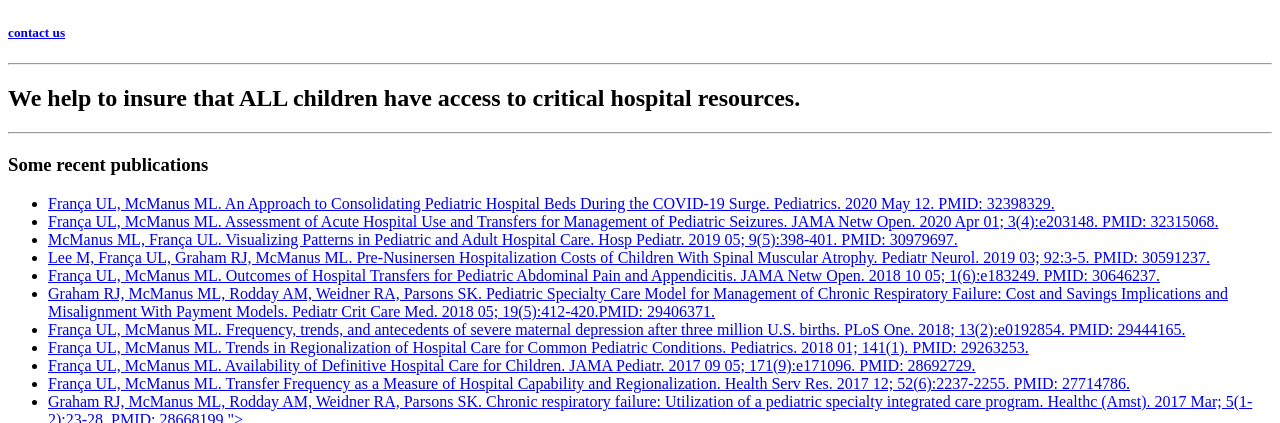
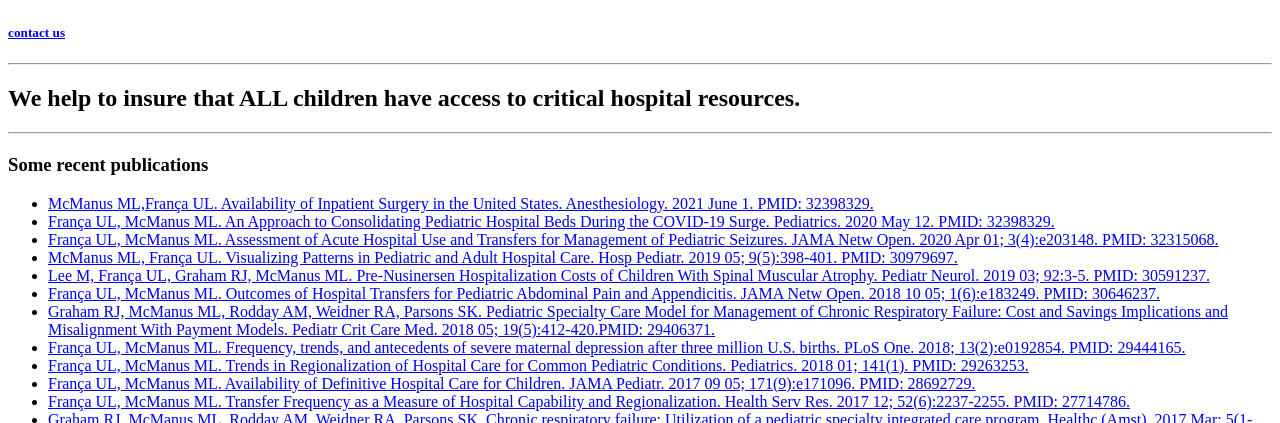
Before and after one commit to mlmcmanus/Group_page, a plain HTML site: page index.html in a window 1280 px wide. Shown: the part 677-1100 px from the top of the page. Drawn offline with Linux system fonts and the light colour scheme.

Commit message:
Update index.html

```diff
--- a/index.html
+++ b/index.html
@@ -38,6 +38,11 @@
 
                       <h3>Some recent publications</h3>
                       <ul>
+
+                        <li> <a href="https://pubs.asahq.org/anesthesiology/article/134/6/852/115572/Availability-of-Inpatient-Pediatric-Surgery-in-the">McManus ML,França UL. Availability of Inpatient Surgery in the United States. Anesthesiology. 2021 June 1.
+                            PMID:
+                            32398329.</a></li>
+
                         <li> <a href="https://pediatrics.aappublications.org/content/early/2020/05/11/peds.2020-1464">França UL, McManus ML. An Approach to Consolidating Pediatric Hospital Beds During the COVID-19 Surge. Pediatrics. 2020 May 12.
                             PMID:
                             32398329.</a></li>
```
